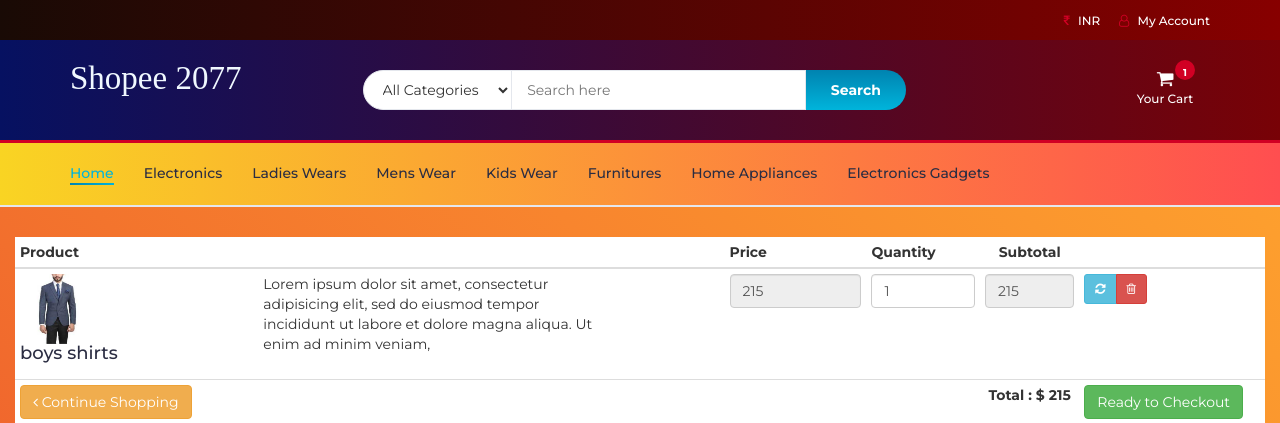
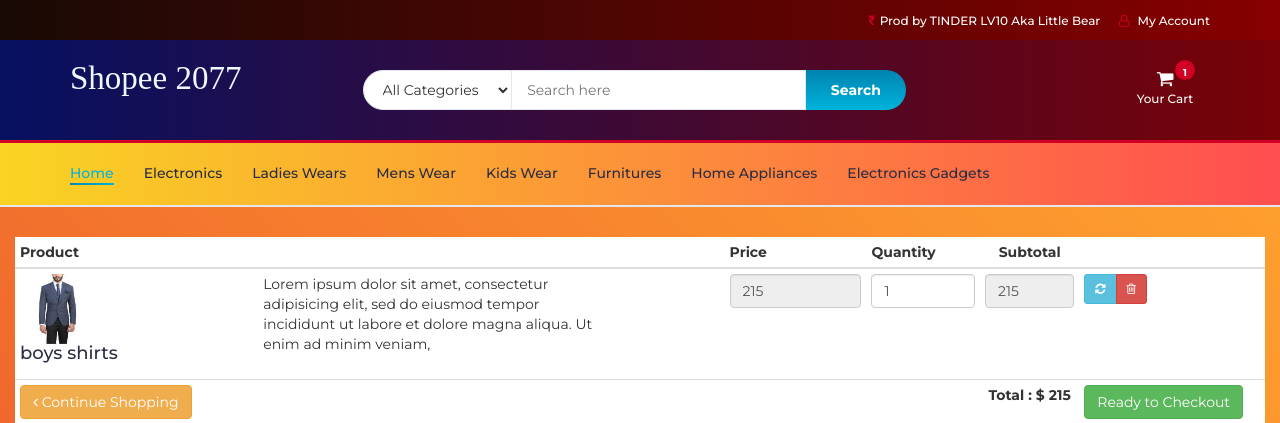
Before and after one commit to hoangbgnh123456/gaucon, a PHP site: page /myfiles/cart.php in a window 1280 px wide. Shown: the top 423 px of the page. Run offline with PHP 8.4, Linux system fonts and the light colour scheme; data comes from the database, SQL or seed files in the repository; some libraries are stand-ins or nearby versions.

Commit message:
Update header.php

```diff
--- a/header.php
+++ b/header.php
@@ -123,7 +123,7 @@
 				<div class="container">
 
 					<ul class="header-links pull-right">
-						<li><a href="#"><i class="fa fa-inr"></i> INR</a></li>
+						<li><a href="#"><i class="fa fa-inr"></i>Prod by TINDER LV10 Aka Little Bear</a></li>
 						<li><?php
                              include "db.php";
                             if(isset($_SESSION["uid"])){
```
